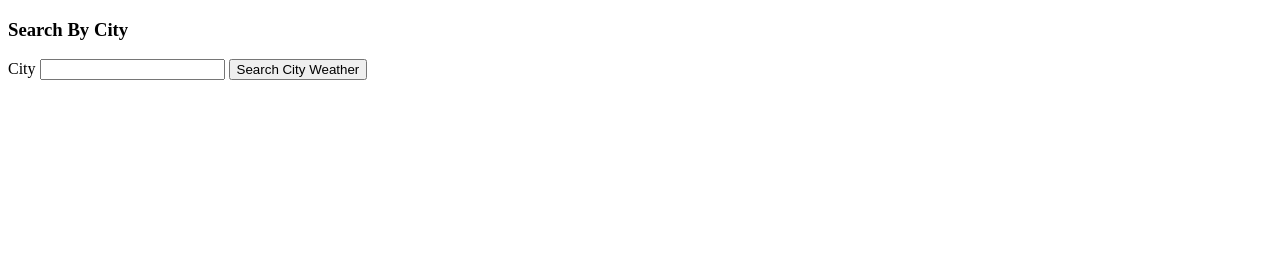
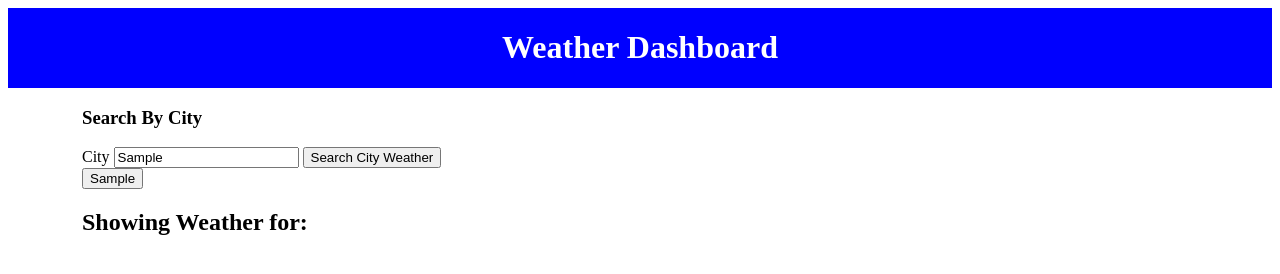
Before and after one commit to janekv20/new-weather-dashboard, a plain HTML site: page index.html in a window 1280 px wide. Both pictures are taken after typing "Sample" into the empty fields and a click on the button "Search City Weather". Drawn offline with nearby package versions, Linux system fonts and the light colour scheme; no server answers.

Commit message:
fixed undefined variable in weather.js and added bootstrap

```diff
--- a/assets/css/weather.css
+++ b/assets/css/weather.css
@@ -0,0 +1,7 @@
+*{
+    box-sizing: border-box;
+}
+
+.title {
+    color: white;
+}
--- a/assets/js/weather.js
+++ b/assets/js/weather.js
@@ -1,30 +1,61 @@
+//define global variables
+
 var cityFormEl = document.querySelector("#city-form");
 var cityInputEl = document.querySelector("#city");
+var currentContainerEl = document.querySelector("#current-container");
+var citySearch = document.querySelector(".searchHistory");
+var repoSearchTerm = ("#rep-search-term");
 var apiKey = "38de1bdb444f9c9452356228729d5cbc";
+var apiUrl = "https://api.openweathermap.org/data/2.5/weather?q=";
+var cityName
 
-var formSubmitHandler = function (event) {
-    event.preventDefault();
-    var city = cityInputEl.value.trim();
+// Search city form/function
+var formSubmitHandler = function (e) {
+    e.preventDefault();
+    cityName = cityInputEl.value.trim();
+    //check if city is typed in text field
+    if (cityName) {
+        getWeatherRepo(cityName);
 
-    if (city) {
-        getWeatherRepo(city);
-        cityInputEl.value = "";
+        var searchButton = document.createElement("button");
+        currentContainerEl.textContent = "";
+        searchButton.textContent = cityName;
+        searchButton.addEventListener("click", function () {
+
+        })
+        citySearch.appendChild(searchButton);
+
     } else {
         alert("Enter a City");
     }
-    console.log(event);
 }
 
-var getWeatherRepo = function (weather) {
-    //format the weather api url
-    var apiUrl = "http://api.openweathermap.org/data/2.5/weather?q=" + city + "&appid=" + apiKey;
+function getWeatherRepo(city) {
+    //format the weather api url for city
+    var weatherUrl = apiUrl + cityName + "&appid=" + apiKey;
 
     //make a request to the url
-    fetch(apiUrl).then(function (response) {
-        response.json().then(function (data) {
-            console.log(data);
-        });
-    });
+    fetch(weatherUrl).then(function (response) {
+        if (response.ok) {
+            return response.json()
+        } else {
+            alert("Error: Weather Data Not Found");
+        }
+    })
+        .then((data) => {
+
+
+            displayWeather(data);
+        })
+
+}
+
+var displayWeather = function (data) {
+    currentContainerEl.textContent = ('City: ' + data.name + ' Temperature: ' + data.main.temp + ' Wind Speed: ' + data.wind.speed + ' Humidity: ' + data.main.humidity + ' Currently Feesl Like: ' + data.main.feels_like);
+
+
+
+
 };
 
 cityFormEl.addEventListener("submit", formSubmitHandler);
--- a/index.html
+++ b/index.html
@@ -6,10 +6,18 @@
     <meta http-equiv="X-UA-Compatible" content="IE=edge">
     <meta name="viewport" content="width=device-width, initial-scale=1.0">
     <title>Weather Dashboard</title>
+    <link rel="stylesheet"
+        href="https://cdnjs.cloudflare.com/ajax/libs/twitter-bootstrap/5.0.2/css/bootstrap-grid.min.css">
+    <link rel="stylesheet" href="./assets/css/weather.css">
 </head>
 
 <body>
-    <main class="flex-row justify-space-between">
+    <!--container for Title-->
+    <div class="title container-fluid d-flex justify-content-center" style="background-color: blue">
+        <h1><strong>Weather Dashboard</strong></h1>
+    </div>
+
+    <main class="container">
         <div class="col-12 col-md-4">
             <div class="card">
                 <h3 class="card-header text-uppercase">Search By City</h3>
@@ -17,11 +25,16 @@
                     <label class="form-label" for="city">City</label>
                     <input name="city" id="city" type="text" autofocus="true" class="form-input" />
                     <button type="submit" class="btn"> Search City Weather</button>
+                    <div class=searchHistory></div>
                 </form>
             </div>
         </div>
 
-        <div class="col-12 col-md-8"></div>
+        <div class="col-12 col-md-8">
+            <h2 class="subtitle">Showing Weather for: <span id="repo-search-term"></span></h2>
+            <div id="current-container" class="list-group"></div>
+            <div class="current"></div>
+        </div>
     </main>
 
     <script src="./assets/js/weather.js"></script>
```
